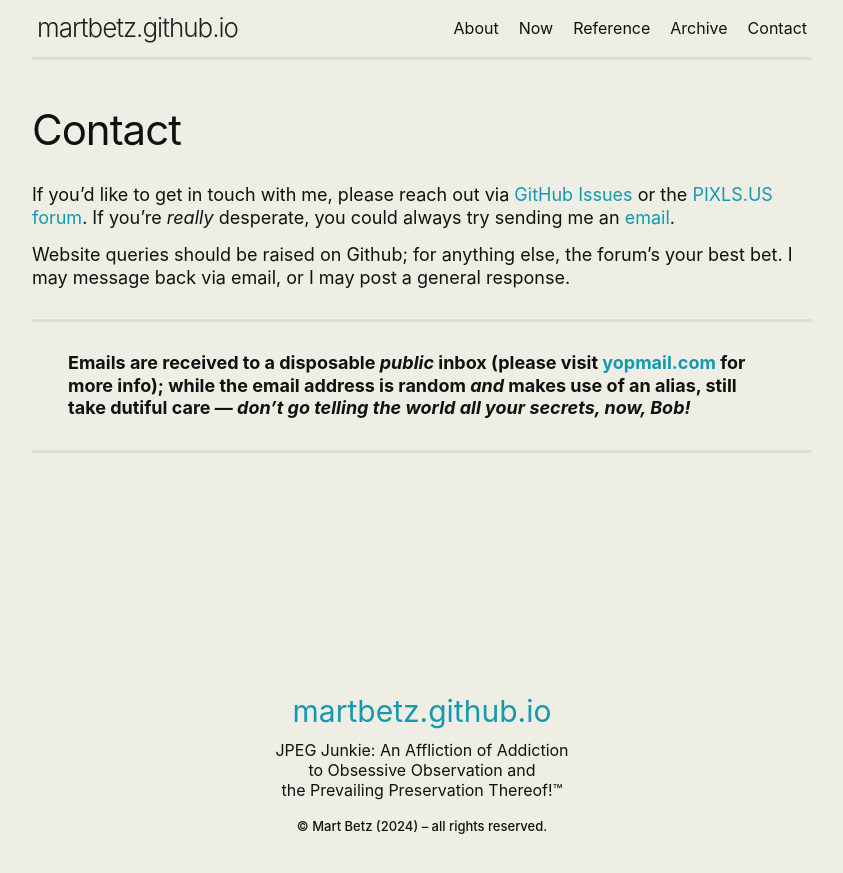
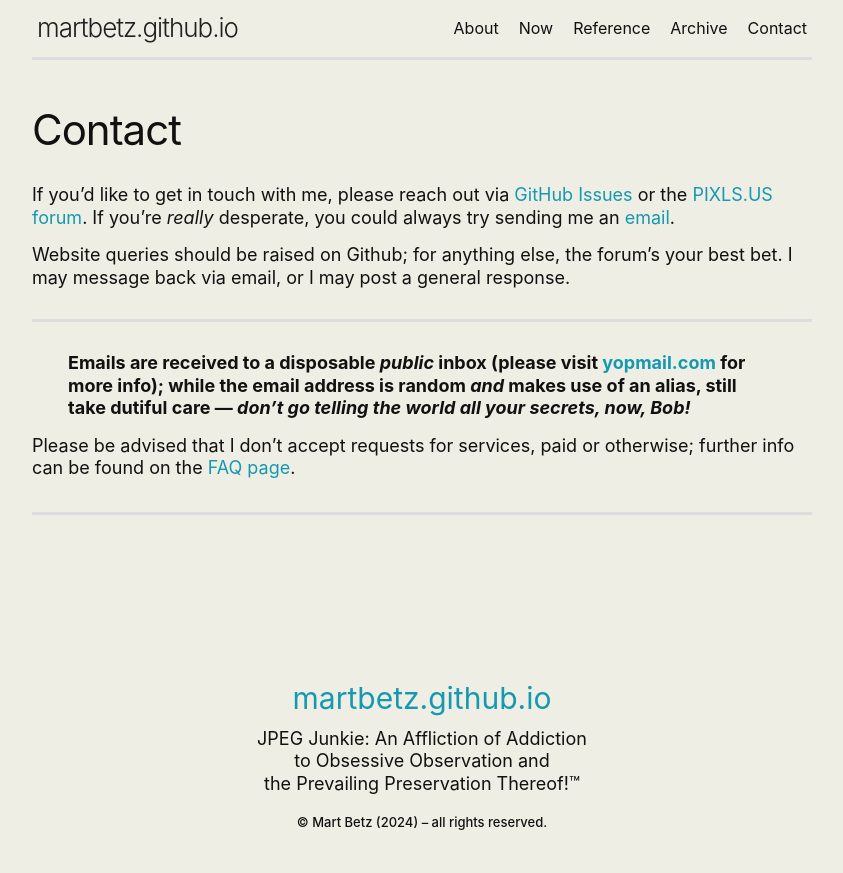
Before and after one commit to martbetz/martbetz.github.io, a Jekyll site: the page built from contact.html, in a window 1280 px wide. Shown: the top 873 px of the page, without its empty margins (218-1061 px from the left). Built offline with Jekyll 4.4.1, drawn with Linux system fonts in a browser that asks for light colours.

Commit message:
Update contact.html

```diff
--- a/contact.html
+++ b/contact.html
@@ -24,3 +24,8 @@
  </span>
 </font>
 </p>
+
+<p>
+ <font size="4">
+  Please be advised that I don’t accept requests for services, paid or otherwise; further info can be found on the <a href="https://marrbetz.github.io/faq.html">FAQ page</a>.
+</p>
```
